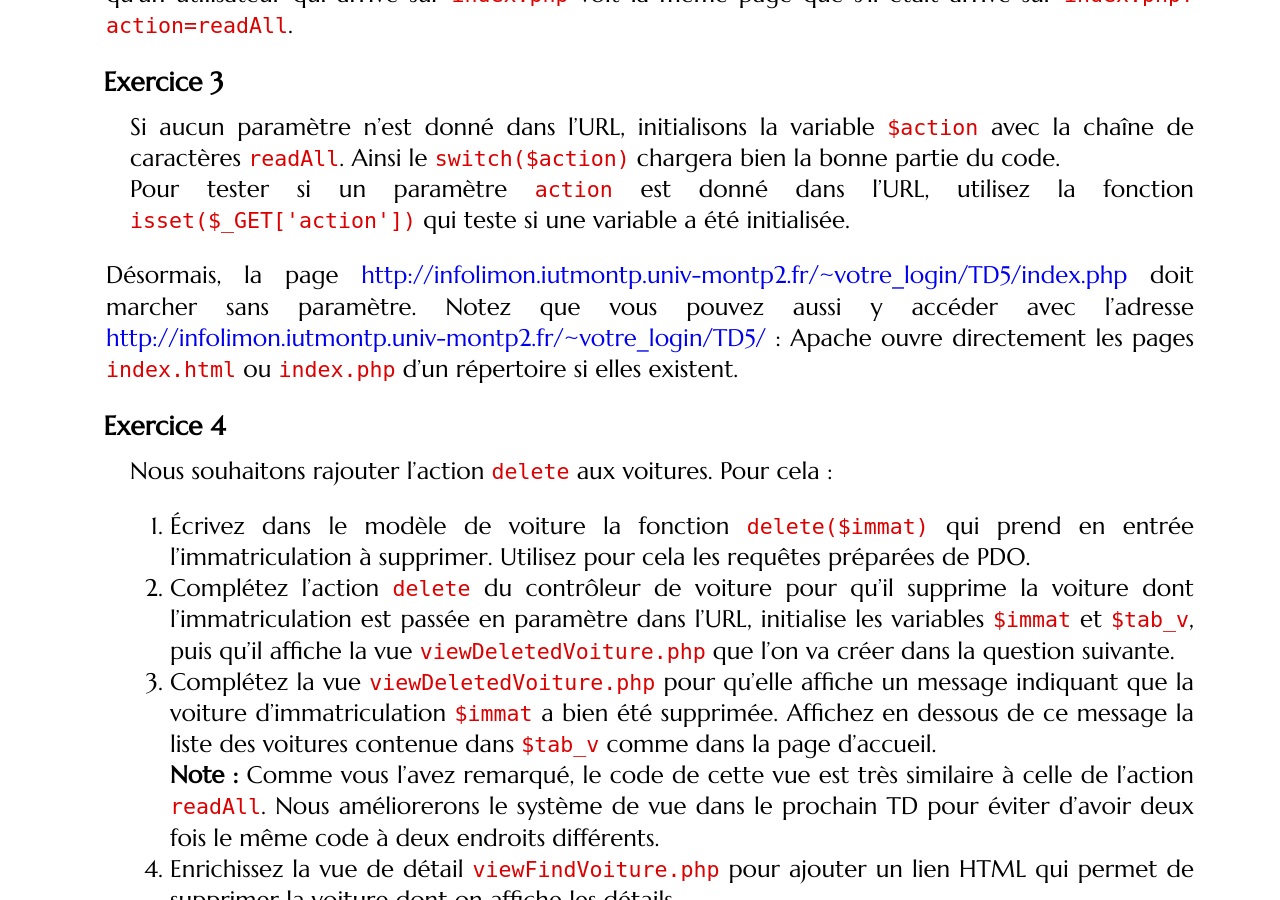
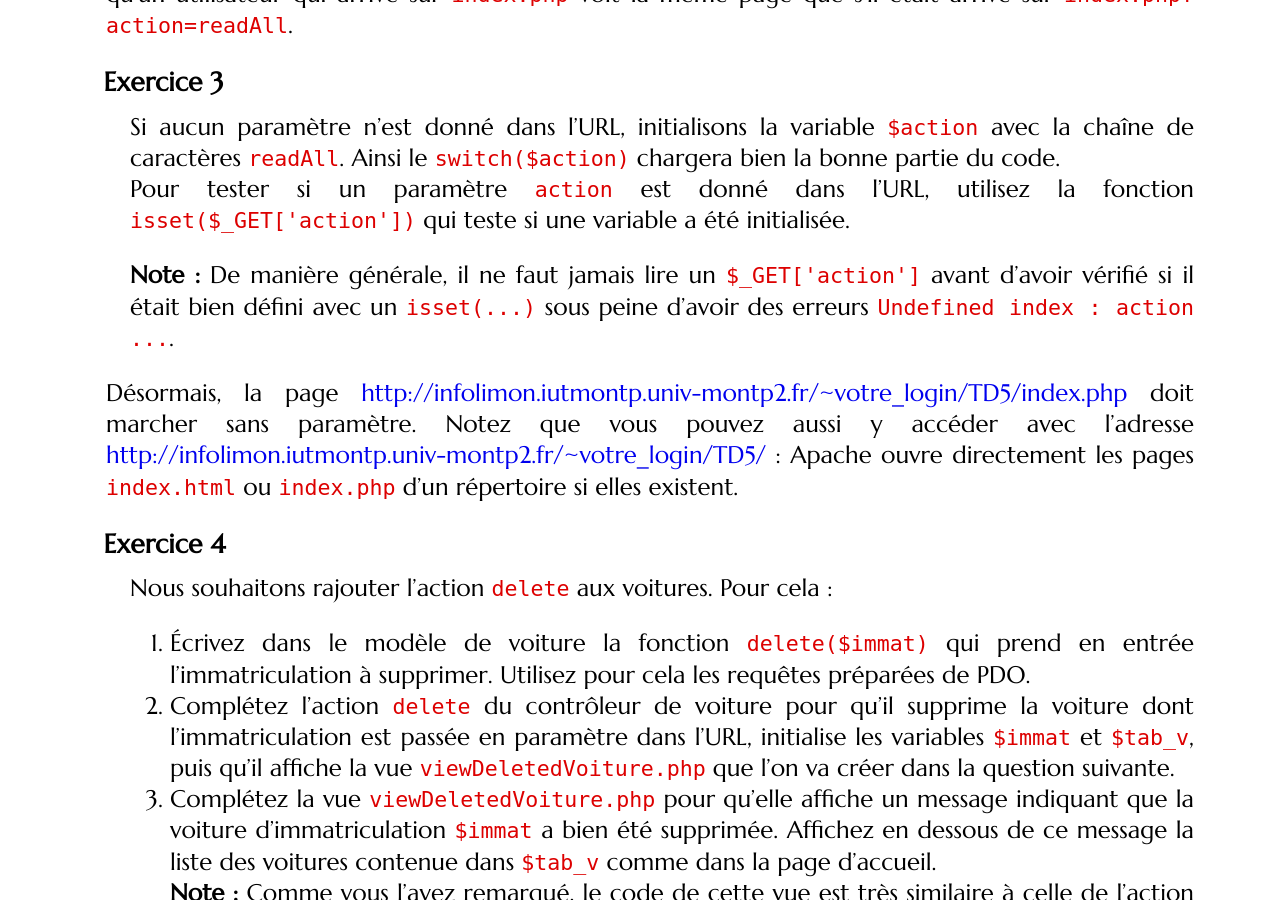
Before and after one commit to romainlebreton/R3.01-DeveloppementWeb, a Jekyll site: the page built from tutorials/tutorial5.md, in a window 1280 px wide and 900 px high, scrolled down 4259 px. Built offline with Jekyll 4.4.1, drawn with Linux system fonts in a browser that asks for light colours; some web fonts are replaced.

Commit message:
add note on isset

```diff
--- a/tutorials/tutorial5.md
+++ b/tutorials/tutorial5.md
@@ -272,6 +272,10 @@ bien la bonne partie du code.
 Pour tester si un paramètre `action` est donné dans l'URL, utilisez la fonction
 `isset($_GET['action'])` qui teste si une variable a été initialisée.
 
+**Note :** De manière générale, il ne faut jamais lire un `$_GET['action']`
+  avant d'avoir vérifié si il était bien défini avec un `isset(...)` sous peine
+  d'avoir des erreurs `Undefined index : action ...`.
+
 </div>
 
 Désormais, la page
```
